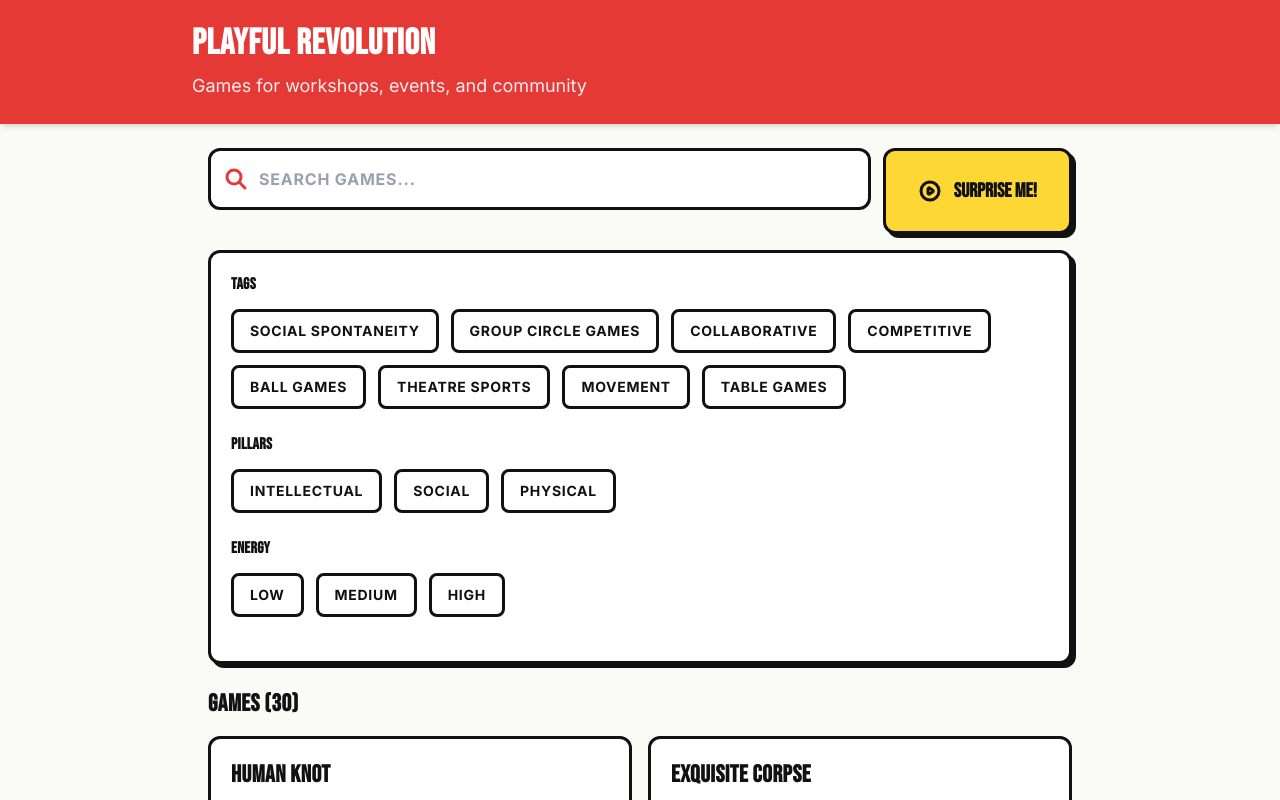
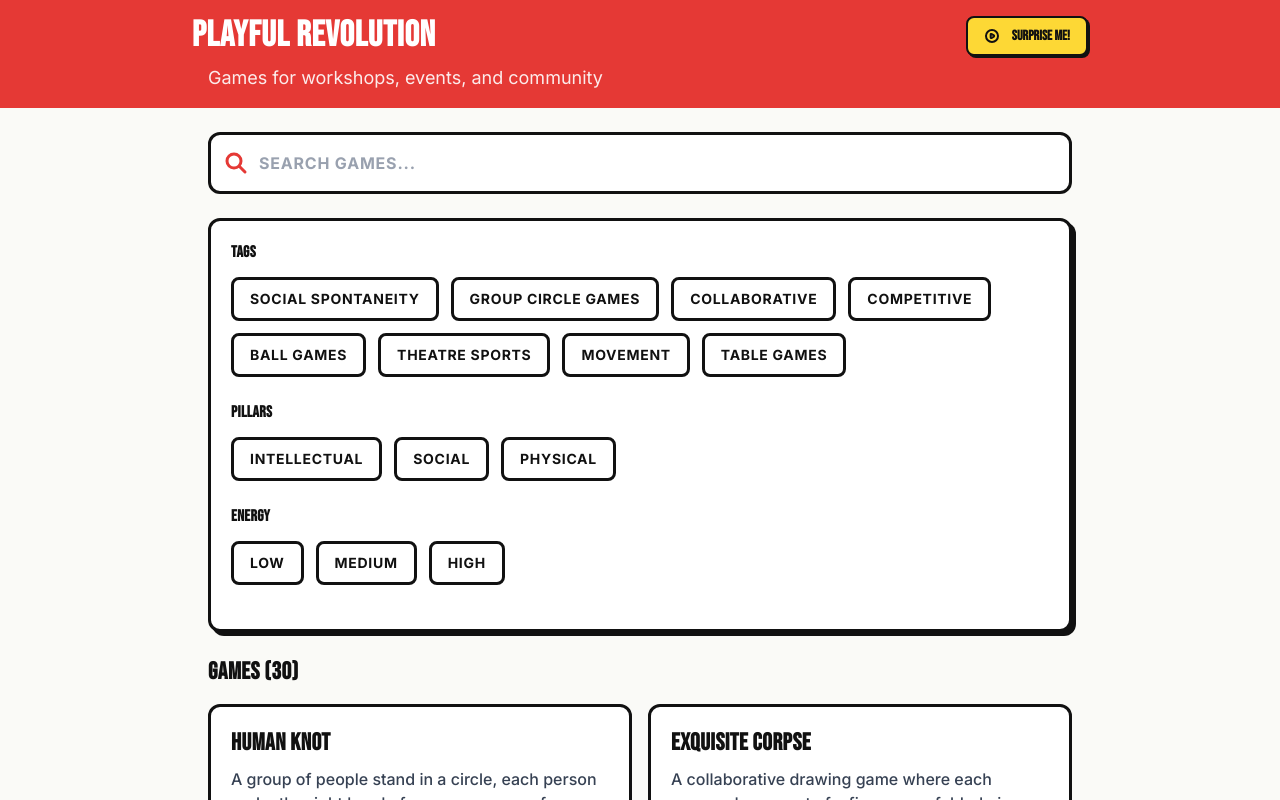
Before and after one commit to phivk/playful-revolution-games-index-2, a Next.js app: page / in a window 1280 px wide. Shown: the top 800 px of the page. Built offline with nearby package versions, Linux system fonts and the light colour scheme.

Commit message:
move surprise me butotn

```diff
--- a/src/app/game/[slug]/page.tsx
+++ b/src/app/game/[slug]/page.tsx
@@ -54,18 +54,6 @@ export default async function GamePage({ params }: PageProps) {
 
   return (
     <div className="min-h-screen bg-[#FAFAF7]">
-      <header className="bg-[#E53935] text-white py-4 px-4 shadow-md">
-        <div className="max-w-4xl mx-auto flex items-center gap-4">
-          <Link
-            href="/"
-            className="text-white hover:bg-white/20 rounded-lg px-3 py-2 transition-colors"
-          >
-            ← Back
-          </Link>
-          <h1 className="text-2xl font-bold tracking-tight">Playful Revolution</h1>
-        </div>
-      </header>
-
       <main className="max-w-4xl mx-auto px-4 py-6">
         <article className="bg-white rounded-xl border-2 border-gray-200 p-6">
           <h1 className="text-3xl font-bold text-[#111111] mb-4">{game.title}</h1>
--- a/src/app/layout.tsx
+++ b/src/app/layout.tsx
@@ -1,5 +1,8 @@
 import type { Metadata } from "next";
 import "./globals.css";
+import gamesData from "@/data/games.json";
+import NavBar from "@/components/NavBar";
+import { Game } from "@/types/game";
 
 export const metadata: Metadata = {
   title: "Playful Revolution Games",
@@ -11,9 +14,11 @@ export default function RootLayout({
 }: Readonly<{
   children: React.ReactNode;
 }>) {
+  const games = gamesData.games as Game[];
   return (
     <html lang="en">
       <body className="antialiased">
+        <NavBar games={games} />
         {children}
       </body>
     </html>
--- a/src/app/page.tsx
+++ b/src/app/page.tsx
@@ -4,7 +4,6 @@ import gamesData from '@/data/games.json';
 import GameCard from '@/components/GameCard';
 import FilterChips from '@/components/FilterChips';
 import SearchBar from '@/components/SearchBar';
-import RandomPicker from '@/components/RandomPicker';
 import { useGameFilters } from '@/hooks/useGameFilters';
 import { Game, Tag, Pillar, EnergyLevel } from '@/types/game';
 
@@ -56,20 +55,10 @@ export default function Home() {
 
   return (
     <div className="min-h-screen bg-[#FAFAF7]">
-      <header className="bg-[#E53935] text-white py-6 px-4 shadow-md">
-        <div className="max-w-4xl mx-auto">
-          <h1 className="text-4xl font-bold tracking-tight">Playful Revolution</h1>
-          <p className="mt-2 text-lg opacity-90">Games for workshops, events, and community</p>
-        </div>
-      </header>
-
       <main className="max-w-4xl mx-auto px-4 py-6">
-        {/* Search and Random Picker */}
-        <div className="flex flex-col sm:flex-row gap-3 mb-4">
-          <div className="flex-grow">
-            <SearchBar value={filters.searchQuery} onChange={setSearchQuery} />
-          </div>
-          <RandomPicker games={games} />
+        {/* Search */}
+        <div className="mb-4">
+          <SearchBar value={filters.searchQuery} onChange={setSearchQuery} />
         </div>
 
         {/* Filter Chips */}
--- /dev/null
+++ b/src/components/NavBar.tsx
@@ -0,0 +1,45 @@
+'use client';
+
+import Link from 'next/link';
+import { usePathname } from 'next/navigation';
+import RandomPicker from '@/components/RandomPicker';
+import { Game } from '@/types/game';
+
+interface NavBarProps {
+  games: Game[];
+}
+
+export default function NavBar({ games }: NavBarProps) {
+  const pathname = usePathname();
+  const isHome = pathname === '/';
+
+  return (
+    <header className="bg-revolution-red text-white py-4 px-4 shadow-md">
+      <div className="max-w-4xl mx-auto flex flex-wrap items-center gap-3 gap-y-2">
+        {!isHome && (
+          <Link
+            href="/"
+            className="text-white hover:bg-white/20 rounded-lg px-3 py-2 transition-colors"
+          >
+            ← Back
+          </Link>
+        )}
+        <Link
+          href="/"
+          className="font-bold tracking-tight hover:opacity-90 transition-opacity"
+        >
+          <h1 className={isHome ? 'text-4xl' : 'text-2xl'}>
+            Playful Revolution
+          </h1>
+        </Link>
+        <div className="flex-1" />
+        <RandomPicker games={games} variant="nav" />
+      </div>
+      {isHome && (
+        <p className="max-w-4xl mx-auto mt-2 px-4 text-lg opacity-90">
+          Games for workshops, events, and community
+        </p>
+      )}
+    </header>
+  );
+}
--- a/src/components/RandomPicker.tsx
+++ b/src/components/RandomPicker.tsx
@@ -5,9 +5,16 @@ import { Game } from '@/types/game';
 
 interface RandomPickerProps {
   games: Game[];
+  variant?: 'default' | 'nav';
 }
 
-export default function RandomPicker({ games }: RandomPickerProps) {
+const buttonClass = {
+  default:
+    'w-full sm:w-auto px-8 py-4 bg-[#FDD835] text-[#111111] font-display font-bold text-xl rounded-xl shadow-[4px_4px_0px_0px_#111111] transform hover:scale-105 active:translate-x-[2px] active:translate-y-[2px] active:shadow-none transition-all duration-100 border-3 border-[#111111] min-h-[56px]',
+  nav: 'px-4 py-2 bg-[#FDD835] text-[#111111] font-display font-bold text-sm rounded-lg shadow-[2px_2px_0px_0px_#111111] hover:scale-105 active:translate-x-[1px] active:translate-y-[1px] active:shadow-none transition-all duration-100 border-2 border-[#111111]',
+};
+
+export default function RandomPicker({ games, variant = 'default' }: RandomPickerProps) {
   const router = useRouter();
 
   const handleRandomPick = () => {
@@ -23,11 +30,11 @@ export default function RandomPicker({ games }: RandomPickerProps) {
   return (
     <button
       onClick={handleRandomPick}
-      className="w-full sm:w-auto px-8 py-4 bg-[#FDD835] text-[#111111] font-display font-bold text-xl rounded-xl shadow-[4px_4px_0px_0px_#111111] transform hover:scale-105 active:translate-x-[2px] active:translate-y-[2px] active:shadow-none transition-all duration-100 border-3 border-[#111111] min-h-[56px]"
+      className={buttonClass[variant]}
     >
       <span className="flex items-center justify-center gap-3">
         <svg
-          className="h-6 w-6"
+          className={variant === 'nav' ? 'h-4 w-4' : 'h-6 w-6'}
           fill="none"
           stroke="currentColor"
           viewBox="0 0 24 24"
```
